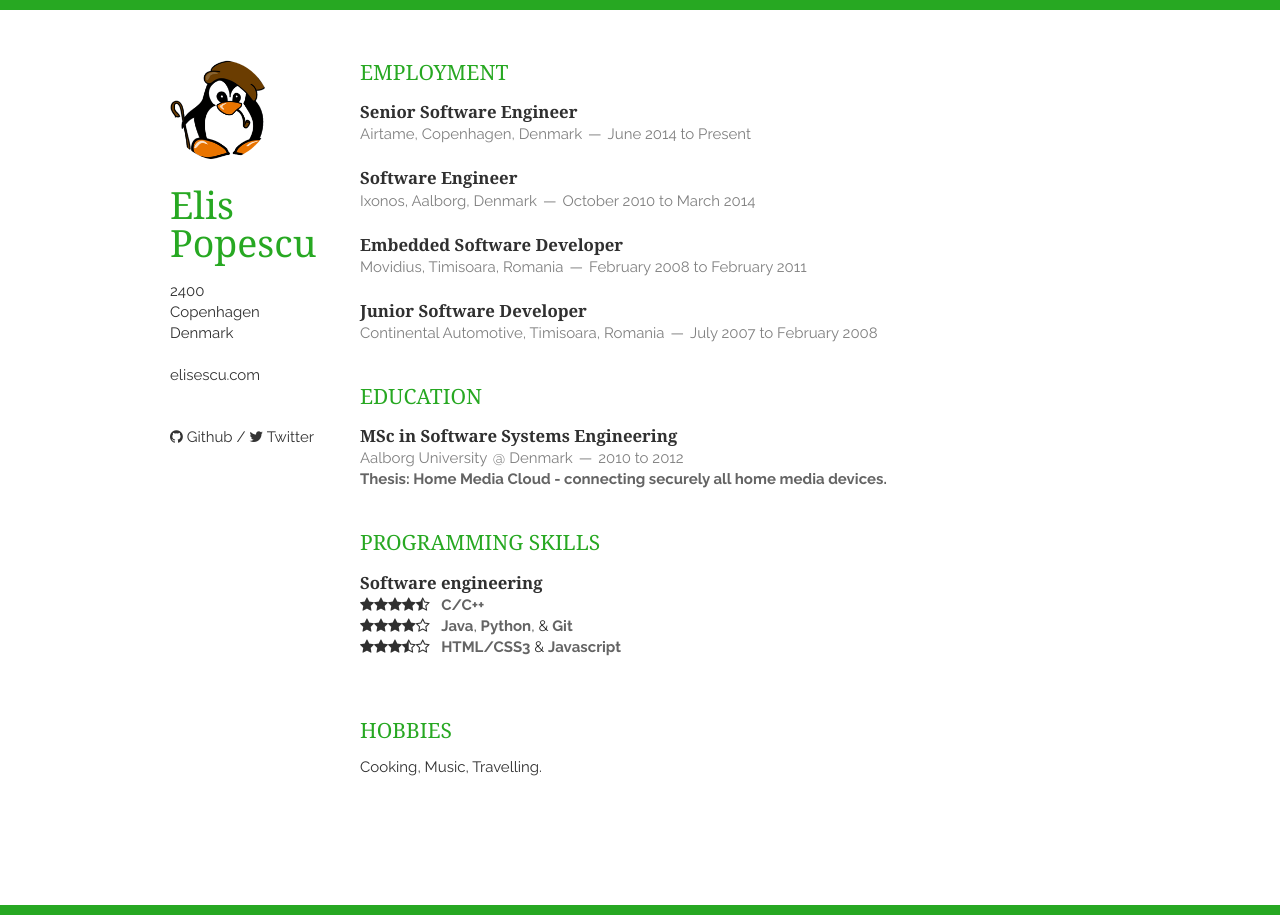
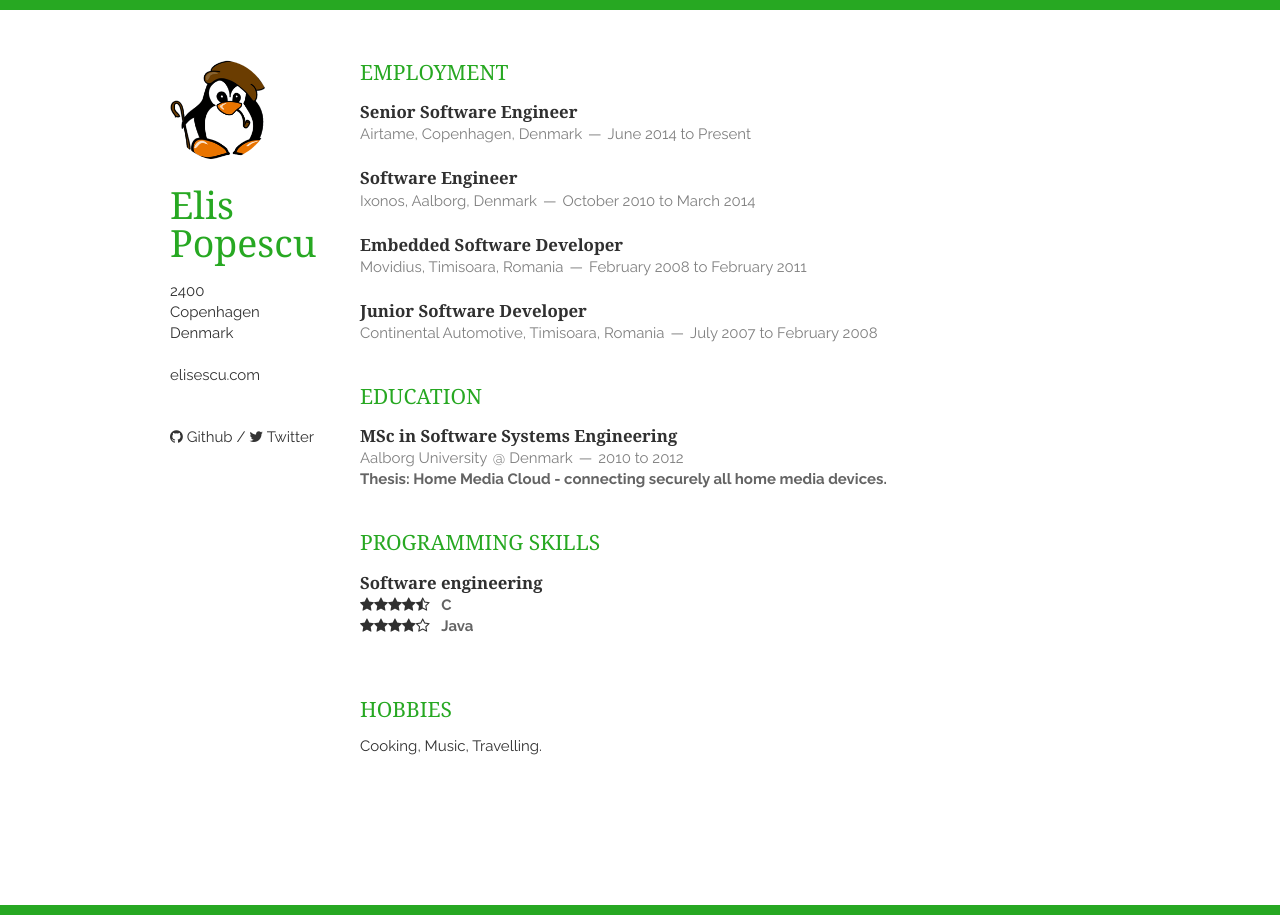
Before and after one commit to elisescu/elisescu.com, a Jekyll site: the page built from resume.html, in a window 1280 px wide. Built offline with Jekyll 4.4.1, drawn with Linux system fonts in a browser that asks for light colours; nearby versions of some CDN libraries; Markdown is read by kramdown in place of the engine named in the settings.

Commit message:
Remove some of the skills

```diff
--- a/_includes/resume/skills.html
+++ b/_includes/resume/skills.html
@@ -6,14 +6,10 @@
         </header>
         <p>
             <i class="fa fa-star"></i><i class="fa fa-star"></i><i class="fa fa-star"></i><i class="fa fa-star"></i><i class="fa fa-star-half-o"></i>
-            &nbsp;&nbsp;<em>C/C++</em>
+            &nbsp;&nbsp;<em>C</em>
         <p>
             <i class="fa fa-star"></i><i class="fa fa-star"></i><i class="fa fa-star"></i><i class="fa fa-star"></i><i class="fa fa-star-o"></i>
-            &nbsp;&nbsp;<em>Java</em>, <em>Python</em>, &amp; <em>Git</em>
-        </p>
-        <p>
-            <i class="fa fa-star"></i><i class="fa fa-star"></i><i class="fa fa-star"></i><i class="fa fa-star-half-o"></i><i class="fa fa-star-o"></i>
-            &nbsp;&nbsp;<em>HTML/CSS3</em> &amp; <em>Javascript</em>
+            &nbsp;&nbsp;<em>Java</em>
         </p>
     </article>
 </section>
```
